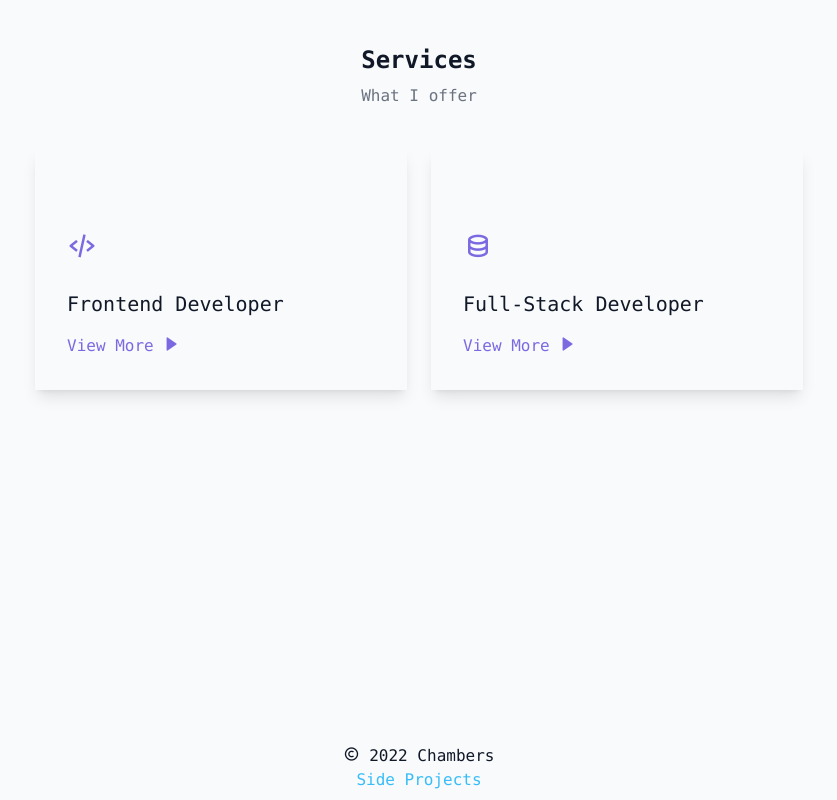
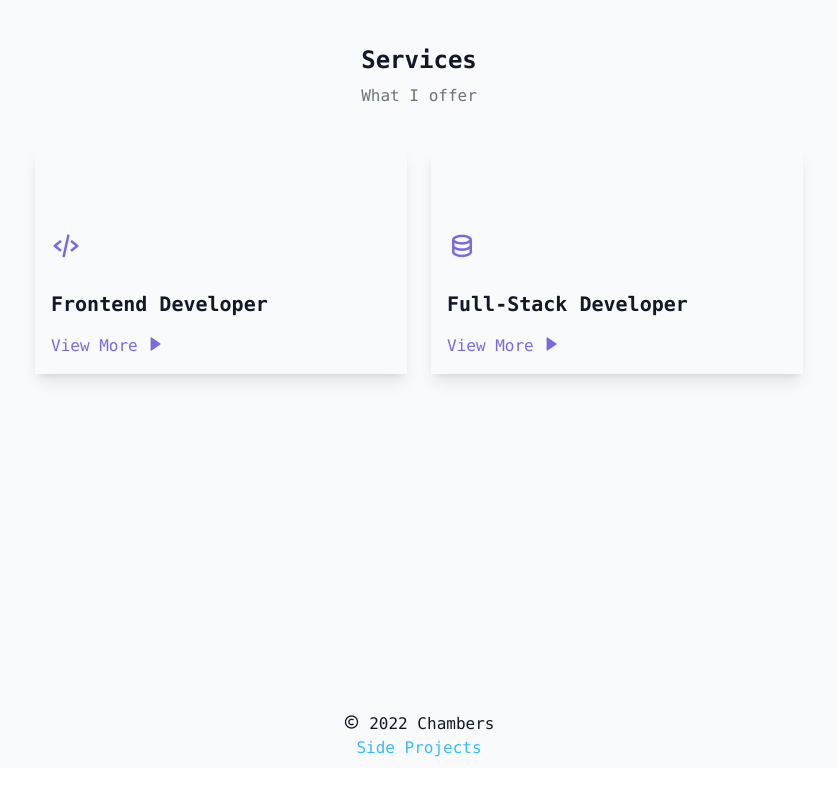
Before and after one commit to connectshark/nosegates, a Vue app: page / in a window 1280 px wide. Shown: the part 2662-3462 px from the top of the page, without its empty margins (221-1058 px from the left). After the commit the page ends 3430 px from the top, so only its background shows below. Built offline with nearby package versions, Linux system fonts and the light colour scheme.

Commit message:
修正手機版面窄小問題

```diff
--- a/src/components/serviceSection.vue
+++ b/src/components/serviceSection.vue
@@ -1,11 +1,11 @@
 <template>
-    <li class=" shadow-lg p-8 pt-20 hover:shadow-sxl transition-shadow">
+    <li class=" shadow-lg p-4 pt-20 hover:shadow-sxl transition-shadow">
       <p class=" mb-6">
         <i class='bx text-primary text-3xl' :class="props.icon"></i>
       </p>
-      <h3 class="mb-4 text-xl">{{ props.title }}</h3>
-      <button @click="showModal = true">
-        <p class=" text-primary">View More <span><i class='bx bxs-right-arrow'></i></span></p>
+      <h3 class="mb-4 text-xl font-bold">{{ props.title }}</h3>
+      <button class=" group" @click="showModal = true">
+        <p class=" text-primary">View More <i class='bx bxs-right-arrow group-hover:translate-x-1 transition'></i></p>
       </button>
       <Teleport to="#modal">
         <transition
```
